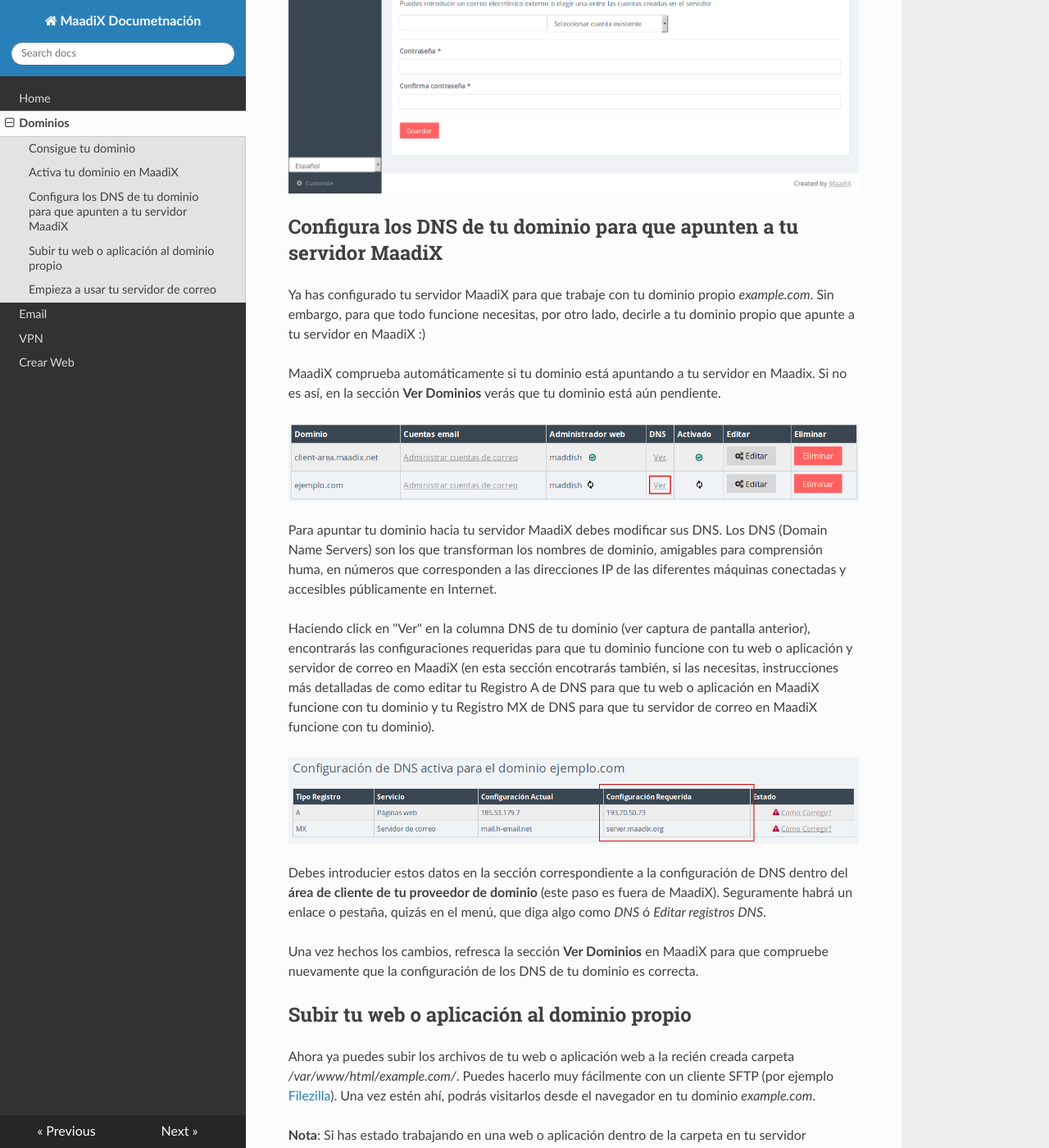
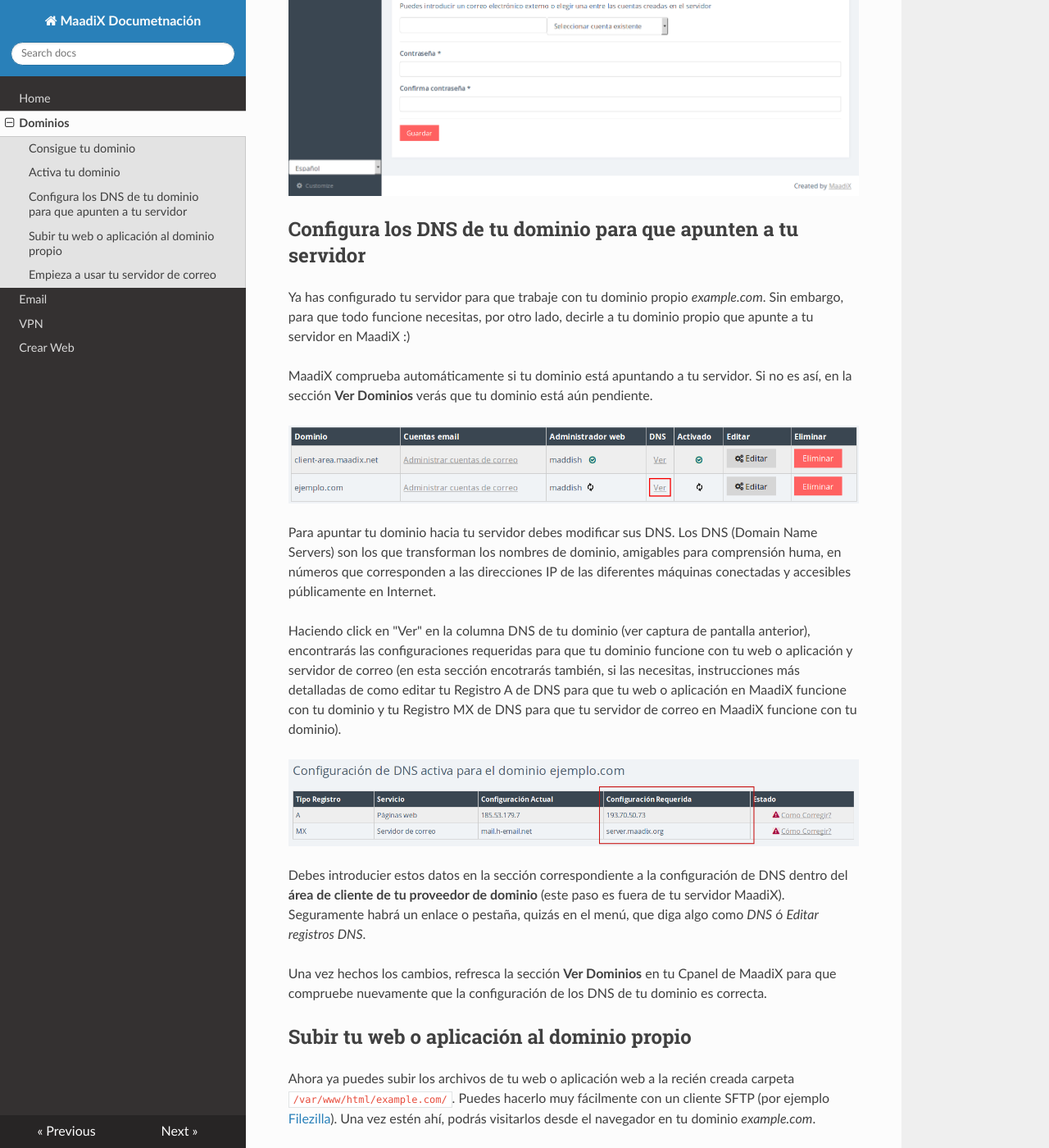
Before and after one commit to MaadixNet/docs, an MkDocs documentation site: the page built from docs/dominios.md, in a window 1280 px wide and 1400 px high, scrolled down 1974 px. Shown: the whole window at 82% size. Built offline with MkDocs 1.6.1, drawn with Linux system fonts in a browser that asks for light colours; nearby versions of some CDN libraries; old or Windows-style settings are respelled for this version of MkDocs; some of the changed text lies outside the part shown.

Commit message:
Update dominios.md

```diff
--- a/docs/dominios.md
+++ b/docs/dominios.md
@@ -11,9 +11,9 @@
 
 Elegir un buen nombre no siempre es fácil. Mientras decides cual va a ser tu domino, puedes seguir usando MaadiX y la mayoría de sus aplicaciones usando tu *subdominio.maadix.org*, donde 'subdominio' coincide con el nombre que elegiste al adquirir tu servidor MaadiX (*no obstante, solo podrás configurar y usar el servidor de correo electrónico y las listas de correo si dispones de dominio propio activado*).
 
-Si ya dispones de dominio propio sigue las instrucciones a continuación para activarlo en MaadiX.
+Si ya dispones de dominio propio sigue las instrucciones a continuación para activarlo.
 
-## Activa tu dominio en MaadiX
+## Activa tu dominio
 
 Desde tu Cpanel entra en la pestaña '**Dominios**' y haz click en '**Añadir dominios**'.
 
@@ -21,52 +21,52 @@
 
 * **Nombre de dominio**:  introduce el nombre de tu dominio (o subdominio) completo (por ejemplo: example.com o docs.example.com)
 
-Para cada dominio o subdominio que actives en MaadiX se creará una carpeta */var/www/html/example.com/*. Debes subir tu web o aplicación a esta carpeta para que sea accesible desde el navegador visitando *example.com*
+Para cada dominio o subdominio que actives se creará una carpeta en tu servidor del tipo`/var/www/html/example.com/`. Debes subir tu web o aplicación a esta carpeta para que sea accesible desde el navegador visitando *example.com*
 
 * **Webmaster**: A cada dominio o subdominio que actives en MaadiX puedes asignarle un (Webmaster) (Administrador Web).
 
-El Webmaster tendrá permisos para crear, borrar o modificar archivos dentro de la carpeta */var/www/html/example.com/*, donde podrá crear la aplicación web. Este usuario tendrá acceso por SFTP a esta carpeta y a su home, pero no podrá acceder ni ver el resto archivos y carpetas en tu servidor.
+El Webmaster tendrá permisos para crear, borrar o modificar archivos dentro de la carpeta `/var/www/html/example.com/`, donde podrá crear la aplicación web. Este usuario tendrá acceso por SFTP a esta carpeta y a su home, pero no podrá acceder ni ver el resto archivos y carpetas en tu servidor.
 
 Si no asignas ningún usuario como Webmaster, se establecerá por defecto como Webmaster el SuperUsuario del sistema.
 
-Recomendamos encarecidamente que crees un usuario Webmaster, sobretodo si quieres compartir con alguien el acceso para que trabaje sobre la web, aplicación o contenidos de la carpeta */var/www/html/example.com/*, y que nunca compartas el acceso como SuperUsuario, cuyos privilegios son mucho mayores.
+Recomendamos encarecidamente que crees un usuario Webmaster, sobretodo si quieres compartir con alguien el acceso para que trabaje sobre la web, aplicación o contenidos de la carpeta `/var/www/html/example.com/`, y que nunca compartas el acceso como SuperUsuario, cuyos privilegios son mucho mayores.
 
 
 ![Screenshot](img/activar-dominio.png)
 
 
 
-## Configura los DNS de tu dominio para que apunten a tu servidor MaadiX
+## Configura los DNS de tu dominio para que apunten a tu servidor
 
-Ya has configurado tu servidor MaadiX para que trabaje con tu dominio propio *example.com*. Sin embargo, para que todo funcione necesitas, por otro lado, decirle a tu dominio propio que apunte a tu servidor en MaadiX :)
+Ya has configurado tu servidor para que trabaje con tu dominio propio *example.com*. Sin embargo, para que todo funcione necesitas, por otro lado, decirle a tu dominio propio que apunte a tu servidor en MaadiX :)
 
-MaadiX comprueba automáticamente si tu dominio está apuntando a tu servidor en Maadix. Si no es así, en la sección **Ver Dominios** verás que tu dominio está aún pendiente.
+MaadiX comprueba automáticamente si tu dominio está apuntando a tu servidor. Si no es así, en la sección **Ver Dominios** verás que tu dominio está aún pendiente.
 
 ![Screenshot](img/dominio-pendiente.png)
 
-Para apuntar tu dominio hacia tu servidor MaadiX debes modificar sus DNS. Los DNS (Domain Name Servers) son los que transforman los nombres de dominio, amigables para comprensión huma, en números que corresponden a las direcciones IP de las diferentes máquinas conectadas y accesibles públicamente en Internet.
+Para apuntar tu dominio hacia tu servidor debes modificar sus DNS. Los DNS (Domain Name Servers) son los que transforman los nombres de dominio, amigables para comprensión huma, en números que corresponden a las direcciones IP de las diferentes máquinas conectadas y accesibles públicamente en Internet.
 
-Haciendo click en "Ver" en la columna DNS de tu dominio (ver captura de pantalla anterior), encontrarás las configuraciones requeridas para que tu dominio funcione con tu web o aplicación y servidor de correo en MaadiX (en esta sección encotrarás también, si las necesitas, instrucciones más detalladas de como editar tu Registro A de DNS para que tu web o aplicación en MaadiX funcione con tu dominio y tu Registro MX de DNS para que tu servidor de correo en MaadiX funcione con tu dominio).
+Haciendo click en "Ver" en la columna DNS de tu dominio (ver captura de pantalla anterior), encontrarás las configuraciones requeridas para que tu dominio funcione con tu web o aplicación y servidor de correo (en esta sección encotrarás también, si las necesitas, instrucciones más detalladas de como editar tu Registro A de DNS para que tu web o aplicación en MaadiX funcione con tu dominio y tu Registro MX de DNS para que tu servidor de correo en MaadiX funcione con tu dominio).
 
 ![Screenshot](img/configuracion-requerida-dominio.png)
 
-Debes introducier estos datos en la sección correspondiente a la configuración de DNS dentro del **área de cliente de tu proveedor de dominio** (este paso es fuera de MaadiX). Seguramente habrá un enlace o pestaña, quizás en el menú, que diga algo como *DNS* ó *Editar registros DNS*.
+Debes introducier estos datos en la sección correspondiente a la configuración de DNS dentro del **área de cliente de tu proveedor de dominio** (este paso es fuera de tu servidor MaadiX). Seguramente habrá un enlace o pestaña, quizás en el menú, que diga algo como *DNS* ó *Editar registros DNS*.
 
-Una vez hechos los cambios, refresca la sección **Ver Dominios** en MaadiX para que compruebe nuevamente que la configuración de los DNS de tu dominio es correcta.
+Una vez hechos los cambios, refresca la sección **Ver Dominios** en tu Cpanel de MaadiX para que compruebe nuevamente que la configuración de los DNS de tu dominio es correcta.
 
 
 ## Subir tu web o aplicación al dominio propio
 
-Ahora ya puedes subir los archivos de tu web o aplicación web a la recién creada carpeta */var/www/html/example.com/*. Puedes hacerlo muy fácilmente con un cliente SFTP (por ejemplo [Filezilla](https://filezilla-project.org/)). Una vez estén ahí, podrás visitarlos desde el navegador en tu dominio *example.com*.
+Ahora ya puedes subir los archivos de tu web o aplicación web a la recién creada carpeta `/var/www/html/example.com/`. Puedes hacerlo muy fácilmente con un cliente SFTP (por ejemplo [Filezilla](https://filezilla-project.org/)). Una vez estén ahí, podrás visitarlos desde el navegador en tu dominio *example.com*.
 
-**Nota**: Si has estado trabajando en una web o aplicación dentro de la carpeta en tu servidor */var/www/html/subdominio.maadix.org/*, que visitas a través de tu *subdominio.maadix.org* y ahora te gustaría trasladarla a tu dominio propio recién activado, debes mover el contenido de esta carpeta a la nueva carpeta nueva */var/www/html/example.com/*. Hecho esto, podrás visitar tu web o aplicación desde el navegador a través de tu dominio propio *example.com* (es posible que haya que cambiar también alguna configuración de tu web o app).
+**Nota**: Si has estado trabajando en una web o aplicación dentro de la carpeta en tu servidor `/var/www/html/subdominio.maadix.org/`, que visitas a través de tu *subdominio.maadix.org* y ahora te gustaría trasladarla a tu dominio propio recién activado, debes mover el contenido de esta carpeta a la nueva carpeta nueva `/var/www/html/example.com/`. Hecho esto, podrás visitar tu web o aplicación desde el navegador a través de tu dominio propio *example.com* (es posible que haya que cambiar también alguna configuración de tu web o app).
 
 Puedes encontrar más indicaciones aquí: [Crea tu web o aplicación](create-web)
 
 
 ## Empieza a usar tu servidor de correo
 
-Ahora que ya tienes activado y configurado un dominio propio (con su Registros MX correctamente configurados para apuntar a tu servidor en MaadiX), ya puedes empezar a usar tu servidor de correo electrónico en MaadiX. Entra en el apartado *Email -> Cuentas mail* para abrir nuevas cuentas de correo *usuarioejemplo@ejemplo.com*.
+Ahora que ya tienes activado y configurado un dominio propio (con su Registros MX correctamente configurados para apuntar a tu servidor en MaadiX), ya puedes empezar a usar tu servidor de correo electrónico. Entra en el apartado *Email -> Cuentas mail* para abrir nuevas cuentas de correo *usuario@ejemplo.com*.
 
 
 Puedes encontrar más indicaciones aquí: [Crea y gestiona cuentas de correo](email)
```
